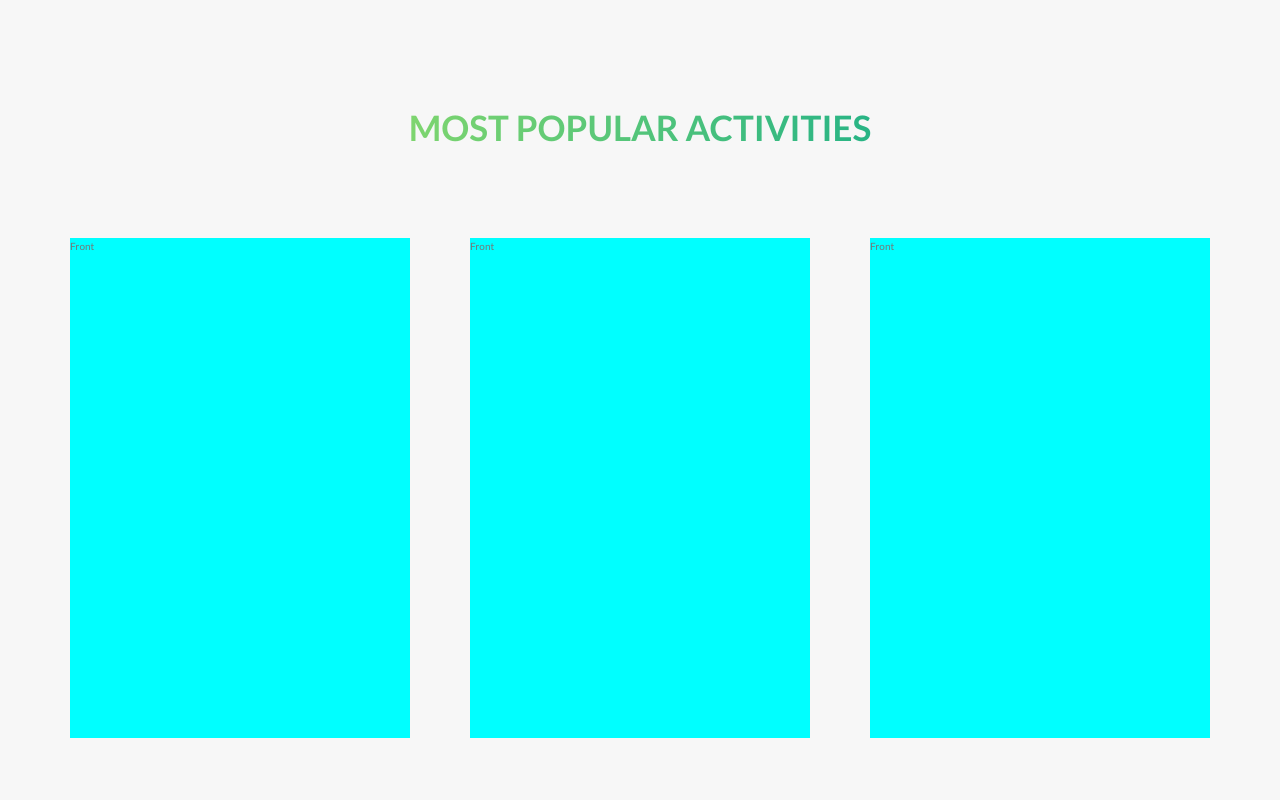
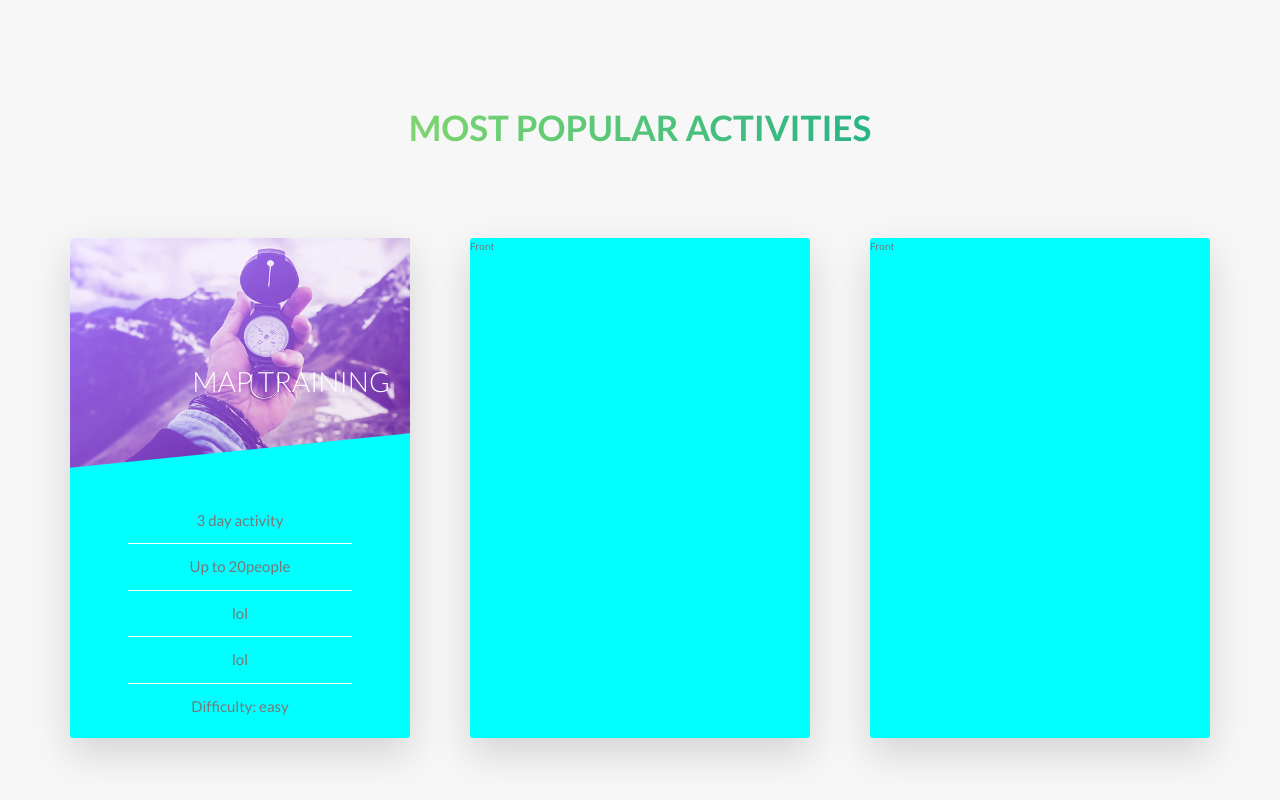
Before and after one commit to Slav666/Pentland_Hills_project, a website: page index.html in a window 1280 px wide. Shown: the part 2303-3103 px from the top of the page. Drawn offline with Linux system fonts and the light colour scheme.

Commit message:
Finish styling the front part of first card

```diff
--- a/index.html
+++ b/index.html
@@ -97,7 +97,20 @@
                         <div class="col-1-of-3">
                             <div class="card">
                                 <div class="card__side card__side--front">
-                                    Front
+                                    <div class="card__picture card__picture--1">
+                                            &nbsp;
+                                    </div>
+                                    <h4 class="card__heading">
+                                        Map Training
+                                    </h4>
+                                    <div class="card__details">
+                                        <ul>
+                                        <li>3 day activity</li>
+                                        <li>Up to 20people</li>
+                                        <li>lol</li>
+                                        <li>lol</li>
+                                        <li>Difficulty: easy</li>
+                                    </div>
                                 </div>
                                 <div class="card__side card__side--back card__side--back-1">
                                     Back
--- a/sass/components/_card.scss
+++ b/sass/components/_card.scss
@@ -13,6 +13,8 @@
         left: 0;
         width: 100%;
         backface-visibility: hidden;
+        border-radius: 3px;
+        box-shadow: 0 1.5rem 4rem rgba($color-black, .15);
 
         &--front {
             background-color: aqua;
@@ -34,10 +36,50 @@
     }
 
     &:hover &__side--front {
-        transform: rotateY(180deg);
+        transform: rotateY(-180deg);
     }
     &:hover &__side--back {
         transform: rotateY(0);
     }
 
+    &__picture {
+        background-size: cover;
+        height: 23rem;
+        background-blend-mode: screen;
+        clip-path: polygon(0 0, 100% 0, 100% 85%, 0 100%);
+
+        &--1 {
+            background-image: linear-gradient(to right bottom, $color-secondary-light, $color-secondary-dark), url("../img/compas.jpg");
+        }
+    }
+    &__heading {
+        font-size: 2.8rem;
+        font-weight: 300;
+        text-transform: uppercase;
+        color: white;
+        position: absolute;
+        top: 12rem;
+        right: 2rem;
+        text-align: right;
+
+    }
+    &__details {
+        padding: 3rem;
+
+        ul {
+            list-style: none;
+            width: 80%;
+            margin: 0 auto;
+            li {
+                text-align: center;
+                font-size: 1.5rem;
+                padding: 1rem;
+
+                &:not(:last-child) {
+                    border-bottom: 1px solid white;
+                }
+            }
+        }
+    }
+
 }
```
Also changed, not shown: css/style.css, img/compas.jpg (added), sass/main.scss (line endings or trailing spaces).
